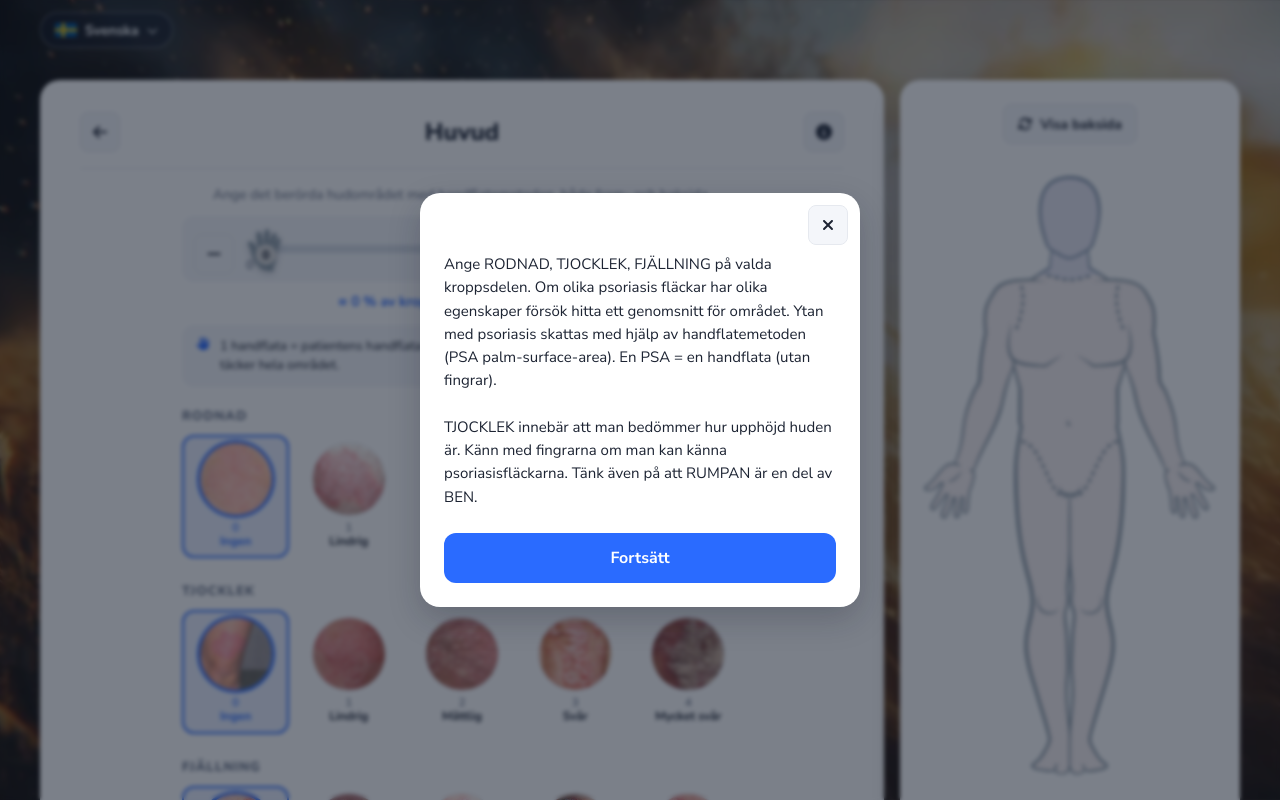
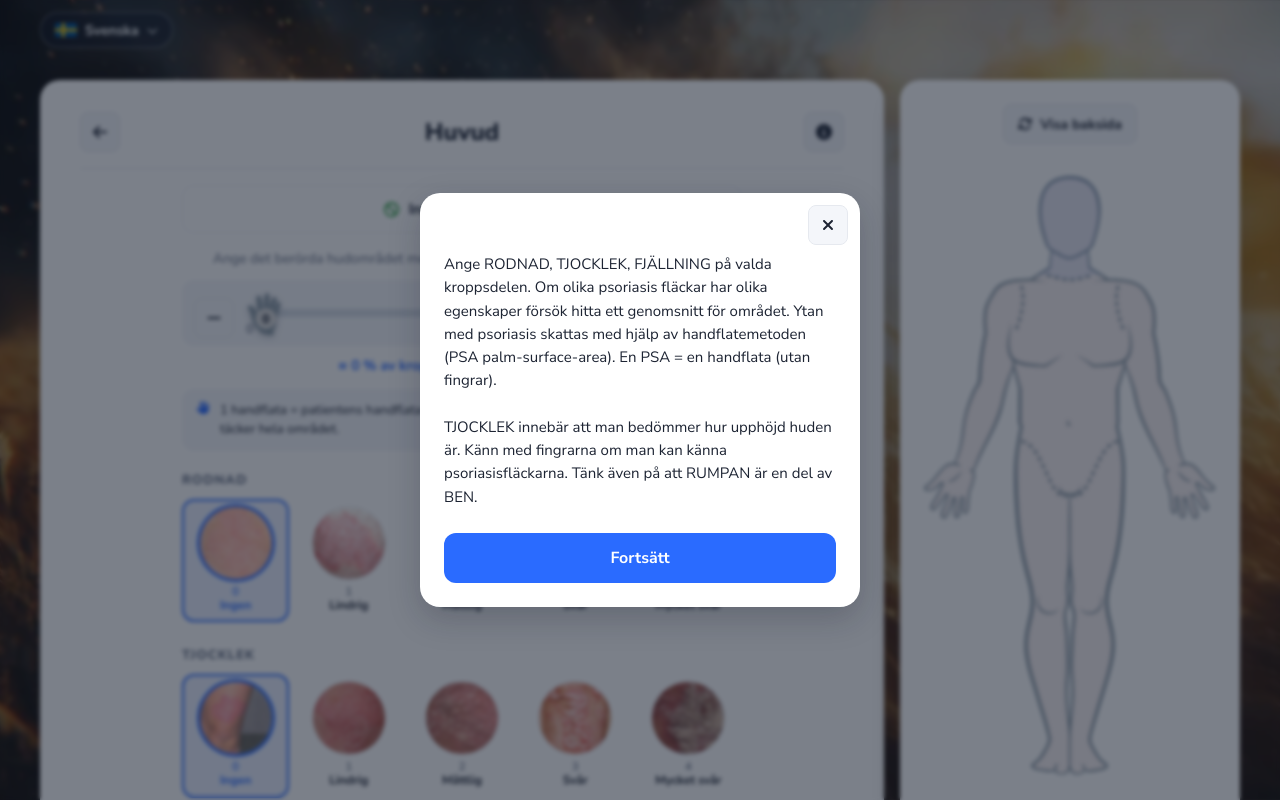
Before and after one commit to duvetorp/psocalc, a Next.js app: page /head in a window 1280 px wide. Shown: the top 800 px of the page. Built offline with nearby package versions, Linux system fonts and the light colour scheme.

Commit message:
feat: add 'No psoriasis here' shortcut that resets the area

```diff
--- a/src/locales/en.json
+++ b/src/locales/en.json
@@ -56,7 +56,8 @@
     "palmHint": "1 palm = the patient's palm without fingers ≈ 0.5 % of the body surface. {max} palms cover the whole area.",
     "buttocksHint": "The buttocks count as part of the legs.",
     "doneNext": "Done – next: {area}",
-    "doneResults": "Done – see results"
+    "doneResults": "Done – see results",
+    "noPsoriasis": "No psoriasis here"
   },
   "generalInfo": {
     "backgroundTitle": "About PsoCalc",
--- a/src/locales/es.json
+++ b/src/locales/es.json
@@ -56,7 +56,8 @@
     "palmHint": "1 palma = la palma del paciente sin dedos ≈ 0,5 % de la superficie corporal. {max} palmas cubren toda el área.",
     "buttocksHint": "Los glúteos forman parte de las piernas.",
     "doneNext": "Listo – siguiente: {area}",
-    "doneResults": "Listo – ver resultados"
+    "doneResults": "Listo – ver resultados",
+    "noPsoriasis": "Sin psoriasis aquí"
   },
   "generalInfo": {
     "backgroundTitle": "Acerca de PsoCalc",
--- a/src/locales/nl.json
+++ b/src/locales/nl.json
@@ -56,7 +56,8 @@
     "palmHint": "1 handpalm = de handpalm van de patiënt zonder vingers ≈ 0,5 % van het lichaamsoppervlak. {max} handpalmen bedekken het hele gebied.",
     "buttocksHint": "De billen horen bij de benen.",
     "doneNext": "Klaar – volgende: {area}",
-    "doneResults": "Klaar – bekijk resultaten"
+    "doneResults": "Klaar – bekijk resultaten",
+    "noPsoriasis": "Geen psoriasis hier"
   },
   "generalInfo": {
     "backgroundTitle": "Over PsoCalc",
--- a/src/locales/sv.json
+++ b/src/locales/sv.json
@@ -56,7 +56,8 @@
     "palmHint": "1 handflata = patientens handflata utan fingrar ≈ 0,5 % av kroppsytan. {max} handflator täcker hela området.",
     "buttocksHint": "Rumpan räknas till ben.",
     "doneNext": "Klar – nästa: {area}",
-    "doneResults": "Klar – se resultat"
+    "doneResults": "Klar – se resultat",
+    "noPsoriasis": "Ingen psoriasis här"
   },
   "generalInfo": {
     "backgroundTitle": "Om PsoCalc",
--- a/src/pages/[id].js
+++ b/src/pages/[id].js
@@ -1,7 +1,8 @@
-import { useEffect, useState } from "react";
+import { useEffect, useRef, useState } from "react";
 import { useRouter } from "next/router";
 import { FontAwesomeIcon } from "@fortawesome/react-fontawesome";
 import {
+  faBan,
   faCircleInfo,
   faHand,
   faRotate,
@@ -31,6 +32,7 @@ const AreaEditor = ({ savedArea, category }) => {
   const { t } = useTranslation();
   const [draft, setDraft] = useState(savedArea);
   const [side, setSide] = useState("front");
+  const actionsRef = useRef(null);
   const [isInfoOpen, setIsInfoOpen] = useState(false);
 
   useEffect(() => {
@@ -57,6 +59,14 @@ const AreaEditor = ({ savedArea, category }) => {
     router.push(nextCategory ? `/${nextCategory.id}` : "/results");
   };
 
+  // Nollställer området och scrollar ner till Klar-knappen för bekräftelse
+  const handleNoPsoriasis = () => {
+    updateDraft({ value: 0, redness: 0, thickness: 0, scaling: 0 });
+    const actions = actionsRef.current;
+    actions?.scrollIntoView({ behavior: "smooth", block: "center" });
+    actions?.querySelector("button")?.focus({ preventScroll: true });
+  };
+
   const bsa = (draft.value * 0.5).toFixed(1).replace(/\.0$/, "");
   const areaPercent = Math.round((draft.value / draft.palms) * 100);
 
@@ -79,6 +89,15 @@ const AreaEditor = ({ savedArea, category }) => {
           </div>
 
           <div className={Styles.editor}>
+            <button
+              type="button"
+              className={Styles.noPsoriasis}
+              onClick={handleNoPsoriasis}
+            >
+              <FontAwesomeIcon icon={faBan} />
+              {t.translation.noPsoriasis}
+            </button>
+
             <section className={Styles.section}>
               <p className={Styles.handText}>{t.translation.handText}</p>
               <SliderInput
@@ -109,7 +128,7 @@ const AreaEditor = ({ savedArea, category }) => {
 
             <BodyImages area={draft} onSelect={updateDraft} />
 
-            <div className={Layout.actions}>
+            <div className={Layout.actions} ref={actionsRef}>
               <Button fullWidth onClick={handleDone}>
                 {nextCategory
                   ? format(t.translation.doneNext, { area: nextCategory.title })
--- a/src/styles/DynamicPage.module.css
+++ b/src/styles/DynamicPage.module.css
@@ -36,6 +36,35 @@
   height: 300px;
   display: flex;
   justify-content: center;
+}
+
+.noPsoriasis {
+  display: flex;
+  align-items: center;
+  justify-content: center;
+  gap: 10px;
+  width: 100%;
+  min-height: 48px;
+  margin-top: 16px;
+  padding: 0 16px;
+  border: 1.5px dashed var(--border);
+  border-radius: var(--radius);
+  background: var(--surface);
+  color: var(--text);
+  font-size: 15px;
+  font-weight: 700;
+  cursor: pointer;
+  transition: border-color 0.15s, background 0.15s, color 0.15s;
+}
+
+.noPsoriasis svg {
+  color: var(--success);
+}
+
+.noPsoriasis:hover {
+  border-color: var(--success);
+  background: #edf7ef;
+  color: var(--success);
 }
 
 .section {
```
